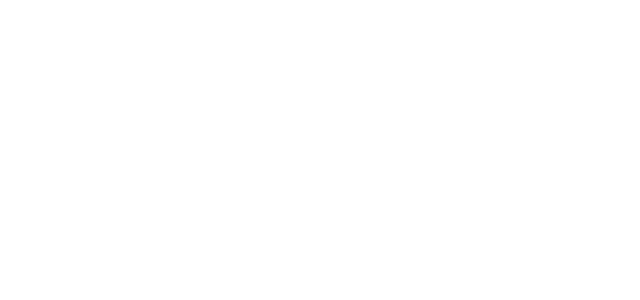
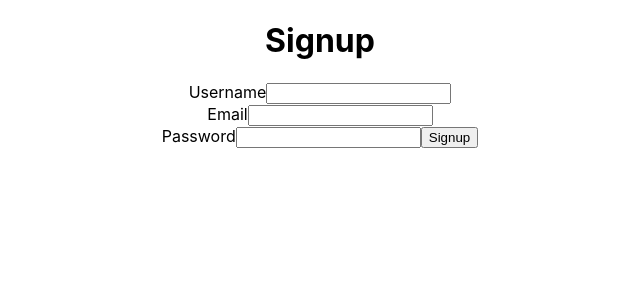
Before and after one commit to abhimistry-07/MovieMate, a React (Create React App) app in the folder movie-mate/: page /signup in a window 1280 px wide. Before the commit this address had no page. Shown: the top 300 px of the page, without its empty margins (320-960 px from the left). Built offline with nearby package versions, Linux system fonts and the light colour scheme; the HTML template or start-up script is replaced by a standard one.

Commit message:
Signup functionality added

```diff
--- a/movie-mate/src/App.js
+++ b/movie-mate/src/App.js
@@ -2,6 +2,8 @@
 import './App.css';
 import MovieList from './pages/MovieList';
 import FavoritesPage from './pages/FavoritesPage';
+import Login from './pages/Login';
+import Signup from './pages/Signup';
 
 function App() {
   return (
@@ -9,6 +11,8 @@
       <Routes>
         <Route path='' element={<MovieList />} />
         <Route path='favorites' element={<FavoritesPage />} />
+        <Route path='login' element={<Login />} />
+        <Route path='signup' element={<Signup />} />
       </Routes>
     </div>
   );
--- /dev/null
+++ b/movie-mate/src/pages/Login.jsx
@@ -0,0 +1,37 @@
+import React, { useState } from "react";
+
+const Login = () => {
+  const [username, setUsername] = useState("");
+  const [email, setEmail] = useState("");
+  const [password, setPassword] = useState("");
+
+
+
+  return (
+    <div>
+      <h1>Login</h1>
+      <form action="">
+        {/* <label htmlFor="">
+          Username
+          <input type="text" onChange={(e) => setUsername(e.target.value)} />
+        </label>
+        <br /> */}
+        <label htmlFor="">
+          Email
+          <input type="email" onChange={(e) => setEmail(e.target.value)} />
+        </label>
+        <br />
+        <label htmlFor="">
+          Password
+          <input
+            type="password"
+            onChange={(e) => setPassword(e.target.value)}
+          />
+        </label>
+        <button>Login</button>
+      </form>
+    </div>
+  );
+};
+
+export default Login;
--- a/movie-mate/src/pages/MovieList.jsx
+++ b/movie-mate/src/pages/MovieList.jsx
@@ -53,11 +53,11 @@
                 style={{ width: "100%" }}
               />
               <p key={movie.imdbID}>{movie.Title}</p>
-              <AddToFavourite
-                movie={movie}
-                onAddToFavorites={handleAddToFavorites}
-              />
             </div>
+            <AddToFavourite
+              movie={movie}
+              onAddToFavorites={handleAddToFavorites}
+            />
           </div>
         ))}
       </div>
--- /dev/null
+++ b/movie-mate/src/pages/Signup.jsx
@@ -0,0 +1,75 @@
+import React, { useEffect, useState } from "react";
+
+const Signup = () => {
+  const [username, setUsername] = useState("");
+  const [email, setEmail] = useState("");
+  const [password, setPassword] = useState("");
+  const [allUsers, setAllUsers] = useState([]);
+  const [signUp, setSignup] = useState(false);
+
+  const newUser = {
+    username,
+    email,
+    password,
+    favMovies: [],
+  };
+
+  useEffect(() => {
+    const getAllUsers = JSON.parse(localStorage.getItem("users")) || [];
+    setAllUsers(getAllUsers);
+  }, []);
+
+  //   console.log(allUsers);
+
+  const handleSignUp = () => {
+    try {
+      let userName = allUsers.find((user) => user.username == username);
+      let userEmail = allUsers.find((user) => user.email == email);
+
+      if (userName) {
+        alert("UserName already exists");
+        return;
+      }
+
+      if (userEmail) {
+        alert("Email already exists, please enter different email address");
+        return;
+      }
+
+      if (!userName && !userEmail) {
+        localStorage.setItem("users", JSON.stringify([...allUsers, newUser]));
+      }
+    } catch (error) {
+      console.log(error);
+    }
+    // const allUsers = JSON.parse(localStorage.getItem("users")) || [];
+  };
+
+  return (
+    <div>
+      <h1>Signup</h1>
+      <form action="" onSubmit={handleSignUp}>
+        <label htmlFor="">
+          Username
+          <input type="text" onChange={(e) => setUsername(e.target.value)} />
+        </label>
+        <br />
+        <label htmlFor="">
+          Email
+          <input type="email" onChange={(e) => setEmail(e.target.value)} />
+        </label>
+        <br />
+        <label htmlFor="">
+          Password
+          <input
+            type="password"
+            onChange={(e) => setPassword(e.target.value)}
+          />
+        </label>
+        <button>Signup</button>
+      </form>
+    </div>
+  );
+};
+
+export default Signup;
```
